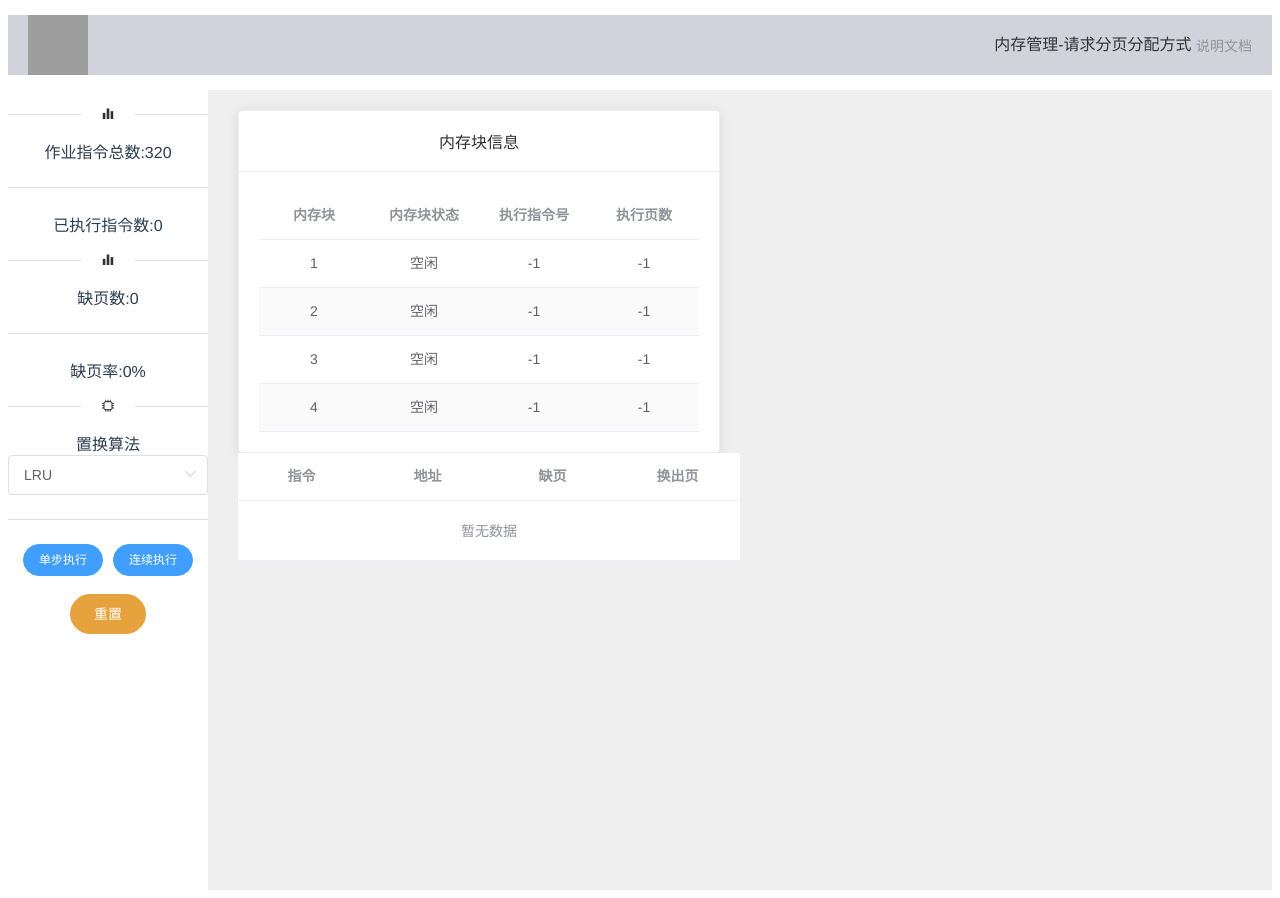
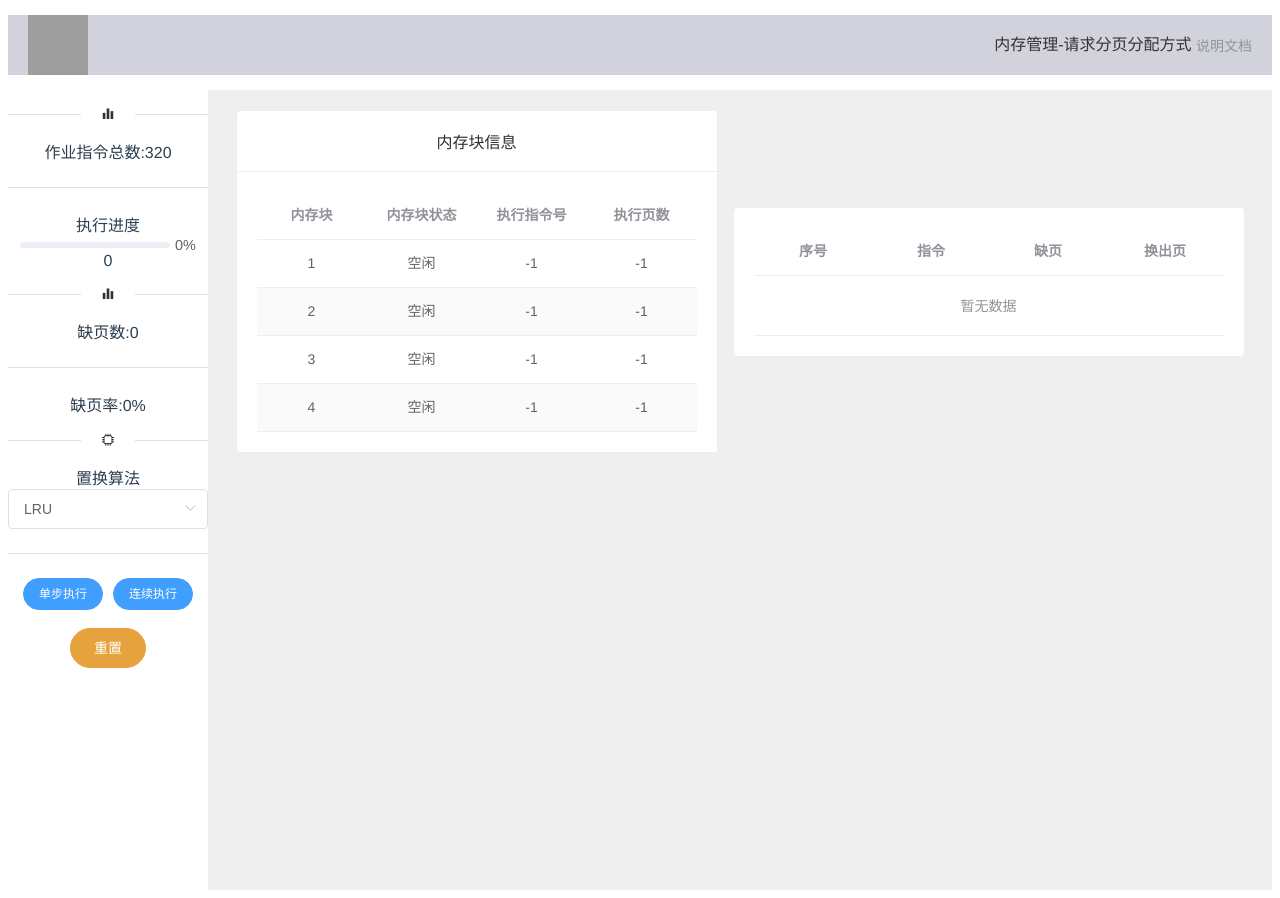
Before and after one commit to OliverShang/Memory_Management, a Vue app: page / in a window 1280 px wide. Built offline with nearby package versions, Linux system fonts and the light colour scheme; grey boxes are pictures that could not be loaded.

Commit message:
Add generate instruction execution list

```diff
--- a/package.json
+++ b/package.json
@@ -10,6 +10,7 @@
     "core-js": "^3.6.5",
     "echarts": "^5.1.2",
     "element-ui": "^2.15.2",
+    "v-charts": "^1.19.0",
     "vue": "^2.6.11"
   },
   "devDependencies": {
--- a/src/App.vue
+++ b/src/App.vue
@@ -16,18 +16,8 @@
         <el-aside width="200px"><control_component ref="control_component"></control_component></el-aside>
         <el-main direction="horizontal">
           <div class="div-style">
-            <el-row :gutter="20">
-              <el-col>
-                <div >
-                  <memory_block  ref="memory_block"></memory_block>
-                </div>
-              </el-col>
-              <el-col>
-                <div>
-                  <instruction_table></instruction_table>
-                </div>
-              </el-col>
-            </el-row>
+            <memory_block  ref="memory_block"></memory_block>
+            <instruction_table ref="instruction_table"></instruction_table>
           </div>
         </el-main>
       </el-container>
@@ -49,7 +39,97 @@ export default {
   },
   data(){
     return{
+      instruction_execution_list:[],
+      page_history:[],
+      current_pointer: 0,
+      FIFO_pointer: 0,
+    }
+  },
+  methods:{
+    //  产生[min,max)间的随机数
+    randIntBetween: (min,max)=>{
+      //  Math.random() 为0~1的随机数
+      let x = Math.random();
+      // 保持左闭右开
+      while(x===1){
+        x = Math.random();
+      }
+      return min+Math.floor(x * (max - min));
+    },
+    createTimer: ()=>{
+      this.timer = setInterval(this.executeOneInstruction, 120);//  时间单位毫秒
+    },
+    generateInstructionOrder: ()=>{
+      // 生成指令序列
+      let start_point = this.randIntBetween(Math.floor(this.$refs.control_component.total_instruction_num / 3), Math.floor(this.$refs.control_component.total_instruction_num * 2 / 3));
+      let pointer = 1;
+      this.instruction_execution_list.append(start_point);
+      pointer += 1;
+      if(pointer <= this.$refs.control_component.total_instruction_num){
+        this.instruction_execution_list.append(start_point + 1);
+        pointer += 1;
+      }
+      while(pointer < this.$refs.control_component.total_instruction_num){
+        let tmp = this.randIntBetween(0, start_point-1);
+        while((tmp in this.instruction_execution_list)){
+          tmp = this.randIntBetween(0, start_point-1);
+        }
+        this.instruction_execution_list.append(tmp);
+        pointer += 1;
+        if(pointer > this.$refs.control_component.total_instruction_num){
+          break;
+        }
 
+        this.instruction_execution_list.append(tmp + 1);
+        pointer += 1;
+        if(pointer > this.$refs.control_component.total_instruction_num){
+          break;
+        }
+
+        tmp = this.randIntBetween(start_point + 1, this.$refs.control_component.total_instruction_num - 2);
+        while(tmp in this.instruction_execution_list){
+          tmp = this.randIntBetween(start_point + 1, this.$refs.control_component.total_instruction_num - 2);
+        }
+        this.instruction_execution_list.append(tmp);
+        pointer += 1;
+        if(pointer > this.$refs.control_component.total_instruction_num){
+          break;
+        }
+
+        this.instruction_execution_list.append(tmp + 1);
+        pointer += 1;
+        if(pointer > this.$refs.control_component.total_instruction_num){
+          break;
+        }
+
+      }
+      },
+    executeOneInstruction: ()=>{
+      let logical_page = Math.floor(this.instruction_execution_list[this.current_pointer] / this.$refs.memory_block.page_instruction_num); //  指令所在的逻辑页号
+      console.log("第"+this.instruction_execution_list[this.current_pointer].toString()+"条指令的所在页面为"+logical_page.toString());
+      let allocated = false;
+      for (let physical_page of this.$refs.memory_block.blocks){
+        if(logical_page === physical_page.current_page){
+          allocated = true;
+          console.log("第"+logical_page.toString()+"已在内存中！");
+        }
+      }
+      // FIFO调页
+      if(allocated === false && this.$refs.control_component.choice_algorithm==="FIFO"){
+        this.$refs.instruction_table.addInstruction(this.current_pointer, this.instruction_execution_list[this.current_pointer], logical_page, this.$refs.memory_block.blocks[this.FIFO_pointer].current_page);
+        this.$refs.memory_block.blocks[this.FIFO_pointer].state = "占用";
+        this.$refs.memory_block.blocks[this.FIFO_pointer].current_page = logical_page;
+        this.$refs.memory_block.blocks[this.FIFO_pointer].current_instruction = this.instruction_execution_list[this.current_pointer];
+        this.FIFO_pointer++;
+      }
+      // LRU调页
+    },
+    checkEnd: ()=>{
+      if(this.current_pointer < this.$refs.control_componIent.total_instruction_num){
+        return false;
+      }
+      console.log("全部指令执行完成！");
+      return true;
     }
   }
 }
@@ -97,5 +177,6 @@ body > .el-container {
 .div-style{
   display: flex;
   justify-content: space-around;
+  align-items: center;
 }
 </style>
--- a/src/components/control_component.vue
+++ b/src/components/control_component.vue
@@ -5,7 +5,11 @@
       <div class="item_name">
         <div>作业指令总数:{{total_instruction_num}}</div>
         <el-divider></el-divider>
-        <div>已执行指令数:{{executed_instruction_num}}</div>
+        <div>执行进度</div>
+        <div>
+          <el-progress :percentage="executed_percentage" :color="colorScheme"></el-progress>
+          {{executed_percentage}}
+        </div>
 <!--        <div>正在执行的指令:{{current_instruction}}</div>-->
       </div>
     </div>
@@ -38,7 +42,7 @@
       </div>
       <div>
         <br>
-        <el-button type="warning" size="midium" class="buttons" round>重置</el-button>
+        <el-button type="warning" @click="reset" size="midium" class="buttons"  round>重置</el-button>
       </div>
 
     </div>
@@ -51,8 +55,8 @@ export default {
   data(){
     return{
       total_instruction_num: 320,
-      current_instruction: 0,
       executed_instruction_num: 0,
+      executed_percentage: 0,
       algorithms: [
         {
           algorithm_id: 0,
@@ -67,8 +71,39 @@ export default {
       pages_missing: 0,
       missing_page_percentage: 0,//百分数
     }
+  },
+  methods: {
+    colorScheme: (percentage)=>{
+      if (percentage < 30){
+        return '#909399'
+      } else if (percentage < 70){
+        return '#e6a23c'
+      } else{
+        return '#67c23a'
+      }
+    },
+    missingPageIncrement: ()=>{
+      this.pages_missing++;
+    },
+    instructionIncrement: ()=>{
+      this.executed_instruction_num++;
+    },
+    computeExecutedPercentage: ()=>{
+      this.executed_percentage = Math.floor(this.executed_instruction_num * 100 / this.total_instruction_num);
+    },
+    computeMissingPagePercentage: ()=>{
+      if(this.executed_instruction_num===0){
+        this.missing_page_percentage=0;
+      }
+      else{
+      this.missing_page_percentage = Math.floor(this.pages_missing * 100 / this.executed_instruction_num);
+      }
+    },
+    reset: ()=>{
+      location.reload();
+    }
   }
-}
+};
 </script>
 
 <style scoped>
--- a/src/components/instruction_table.vue
+++ b/src/components/instruction_table.vue
@@ -1,11 +1,14 @@
 <template>
   <div class="instruction_table">
-    <el-table :data="instruction_table_data" stripe style="width: 50%">
-      <el-table-column prop="instruction_id" label="指令" align="center"></el-table-column>
-      <el-table-column prop="instruction_address" label="地址" align="center"></el-table-column>
-      <el-table-column prop="missing_page" label="缺页" align="center"></el-table-column>
-      <el-table-column prop="swap_page" label="换出页" align="center"></el-table-column>
-    </el-table>
+    <el-card shadow="hover">
+
+      <el-table :data="instruction_table_data" stripe style="width: 100%" max-height="340px">
+        <el-table-column prop="index" label="序号" align="center"></el-table-column>
+        <el-table-column prop="instruction_id" label="指令" align="center"></el-table-column>
+        <el-table-column prop="missing_page" label="缺页" align="center"></el-table-column>
+        <el-table-column prop="swap_page" label="换出页" align="center"></el-table-column>
+      </el-table>
+    </el-card>
   </div>
 </template>
 
@@ -17,9 +20,18 @@ export default {
       instruction_table_data: []
     }
   },
+  methods:{
+    addInstruction(id, inst_id, missing, swap){
+      this.instruction_table_data.push({index: id, instruction_id: inst_id, missing_page: missing, swap_page: swap});
+    }
+  }
 }
 </script>
 
 <style scoped>
-
+.instruction_table{
+  width:50%;
+}
+el-card{
+}
 </style>
--- a/src/components/memory_block.vue
+++ b/src/components/memory_block.vue
@@ -3,15 +3,10 @@
 <div>
 <!--  <span>内存块</span>-->
 <!--  <h4 id="title" >内存块</h4>-->
-  <el-card class="box-card">
+  <el-card class="box-card" shadow="hover">
     <div slot="header" class="clearfix">
       <span>内存块信息</span>
     </div>
-<!--    <div v-for="(block,index) in total_blocks" :key="index" class="text item">-->
-<!--      <span>{{'内存块 ' + (index+1) }}</span>-->
-<!--      <div>内存块状态:{{blocks[index].flag?"占用":"空闲"}} 执行指令号:{{blocks[index].current_instruction}}-->
-<!--        执行页数:{{blocks[index].current_page}}</div>-->
-<!--    </div>-->
       <el-table :data="blocks" style="width: 100%" stripe>
         <el-table-column prop="id" label="内存块" width="110" align="center"></el-table-column>
         <el-table-column prop="state" label="内存块状态" width="110" align="center"></el-table-column>
@@ -33,7 +28,9 @@ export default {
         {id: 2, state: "空闲", current_page: -1, current_instruction: -1},
         {id: 3, state: "空闲", current_page: -1, current_instruction: -1},
         {id: 4, state: "空闲", current_page: -1, current_instruction: -1},
-      ]
+      ],
+      total_pages: 32,
+      page_instruction_num: 10,
     }
 
   },
@@ -41,6 +38,7 @@ export default {
 </script>
 
 <style scoped>
+
 #title{
   text-align: left;
   vertical-align: top;
```
Also changed, not shown: 1 other file (tests, documents, lock files or other folders). Lines whose indentation alone changed are shown as unchanged.
